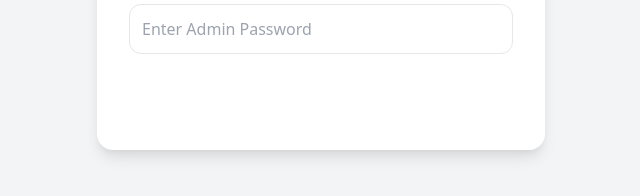
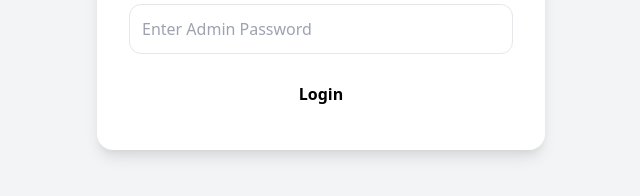
Before and after one commit to nikhilmathur1215-create/chakki-wala-backend, a website: page public/admin.html in a window 1280 px wide. Shown: the part 192-388 px from the top of the page, 319-959 px from the left. Drawn offline with nearby package versions, Linux system fonts and the light colour scheme.

Commit message:
Update admin.html

```diff
--- a/public/admin.html
+++ b/public/admin.html
@@ -104,7 +104,7 @@
             </div>
             <form onsubmit="event.preventDefault(); login()">
                 <input type="password" id="adminPassword" placeholder="Enter Admin Password" class="w-full p-3 border rounded-xl mb-4" autocomplete="new-password">
-                <button type="submit" class="w-full bg-amber-800 text-white py-3 rounded-xl font-semibold">Login</button>
+                <button type="submit" class="w-full bg-Green-800 text-black py-3 rounded-xl font-semibold">Login</button>
             </form>
             <div id="loginError" class="text-red-500 text-sm mt-3 text-center hidden"></div>
         </div>
```
